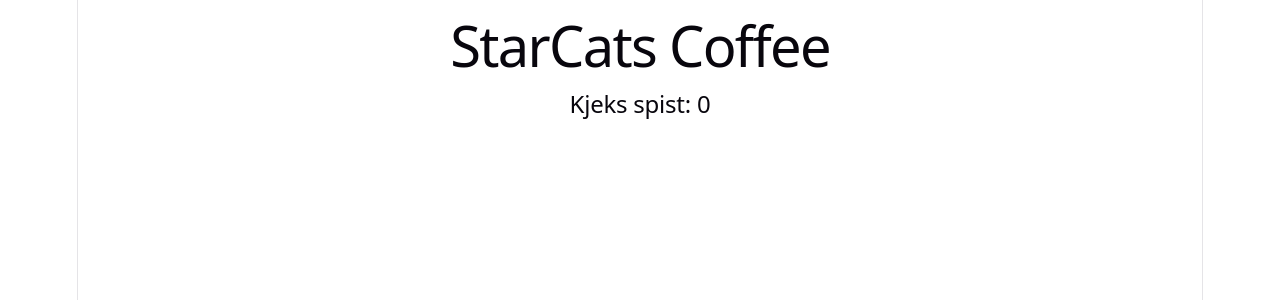
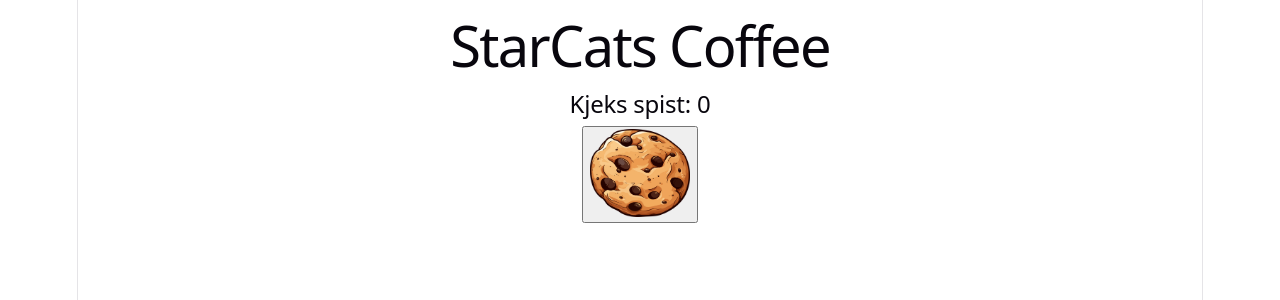
Before and after one commit to siannon91/starcats-coffee, a React (Vite) app: page / in a window 1280 px wide. Shown: the top 300 px of the page. Built offline with nearby package versions, Linux system fonts and the light colour scheme.

Commit message:
Legger til kjeks-knapp med poeng

```diff
--- a/src/components/CookieClicker.jsx
+++ b/src/components/CookieClicker.jsx
@@ -1,9 +1,15 @@
+import { useState } from 'react'
+
 function CookieClicker() {
-  return (
-    <div>
-      <h2>Kjeks spist: 0</h2>
-    </div>
-  )
+    const [score, setScore] = useState(0)
+    return (
+        <div>
+            <h2>Kjeks spist: {score}</h2>
+            <button onClick={() => setScore(score + 1)}>
+                <img src="cookie.png" alt="Image of a Cookie" width="100" />
+            </button>
+        </div>
+    )
 }
 
 export default CookieClicker
```
